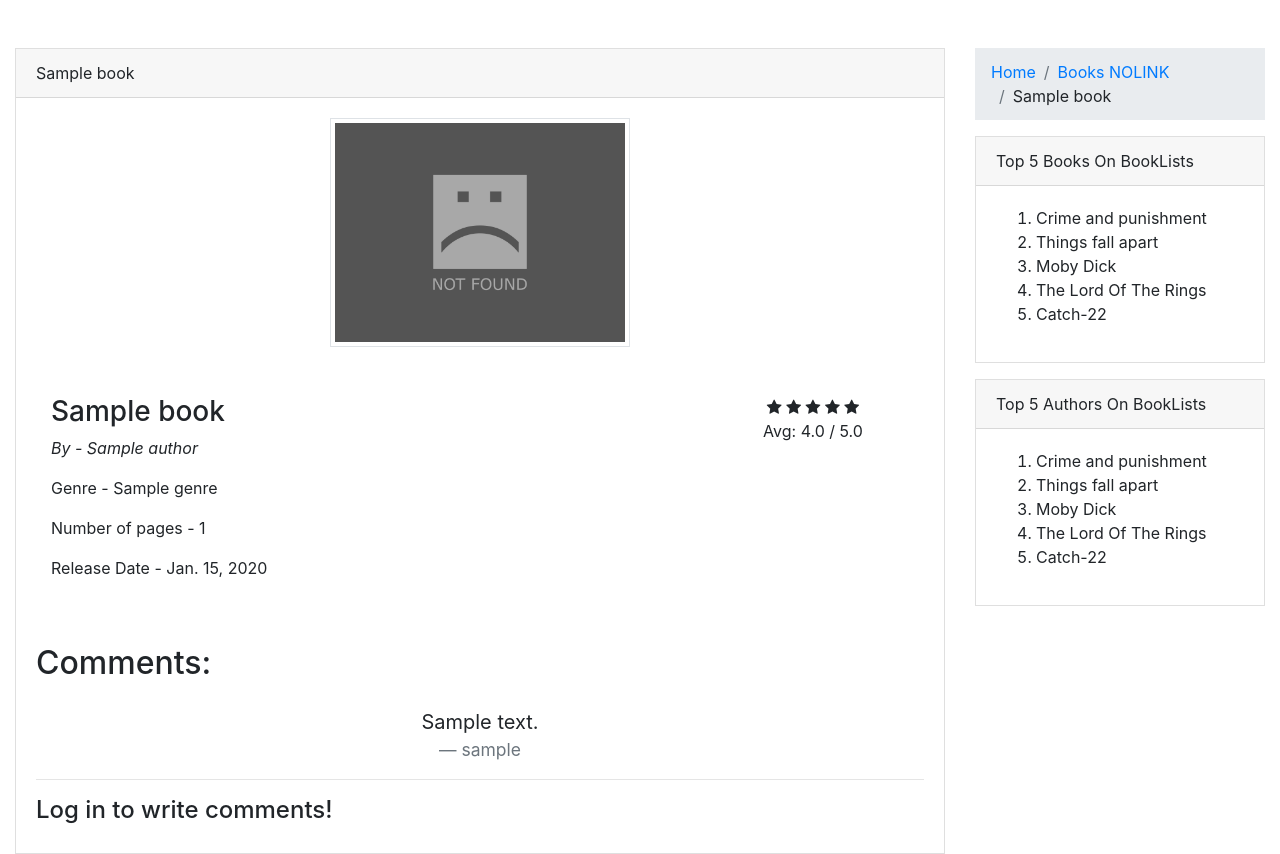
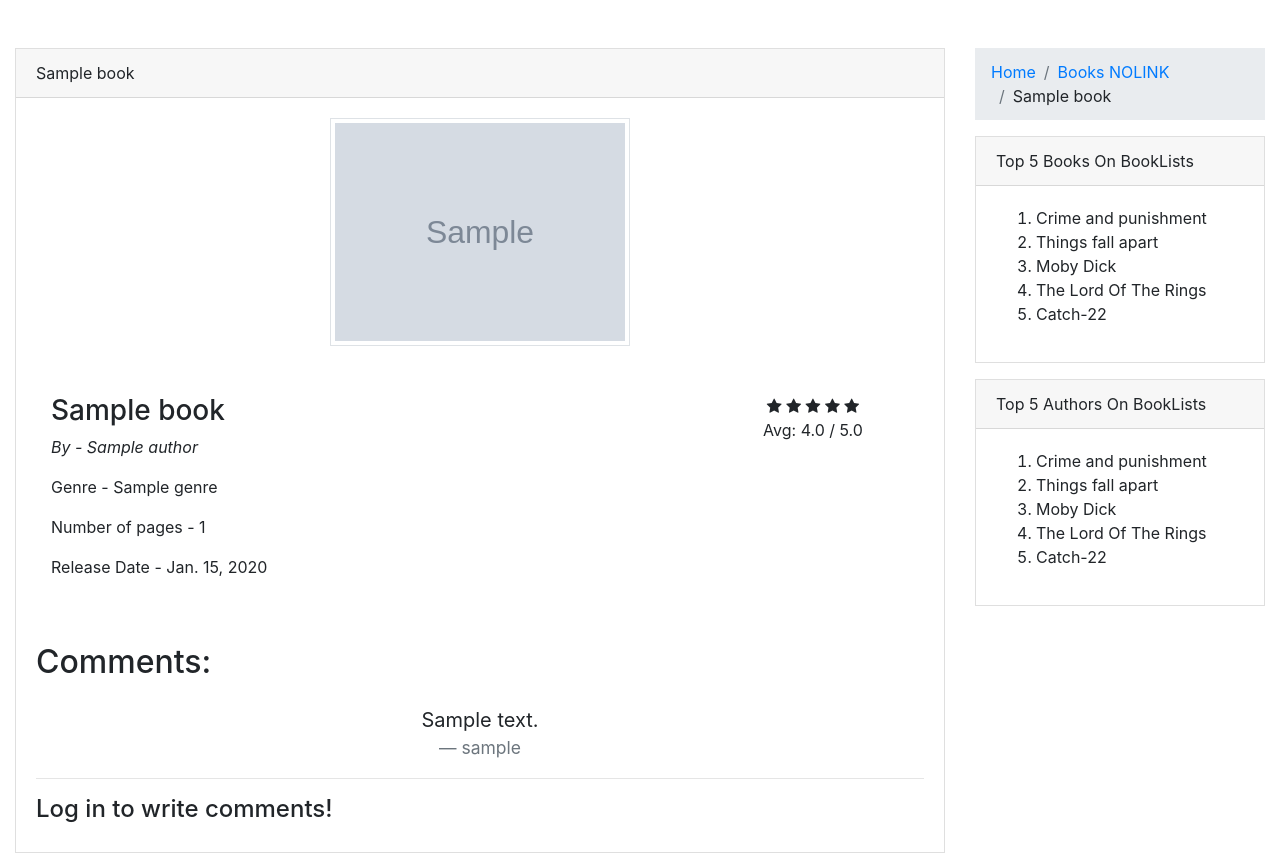
Before and after one commit to Danielius5/WAD_team_assignment, a Django app: a page that uses templates/booklists/books/view.html in a window 1280 px wide. Shown: the part 56-910 px from the top of the page. Run offline with Django 3.2, Linux system fonts and the light colour scheme; tables that the repository leaves empty hold one stand-in row (values such as "Sample post"); grey boxes marked "Sample" are stand-in pictures; some libraries are stand-ins or nearby versions.

Commit message:
added books

```diff
--- a/templates/booklists/books/view.html
+++ b/templates/booklists/books/view.html
@@ -20,7 +20,7 @@
 
     <div class="card-body">
 
-        <img src="/media/images/picturenotfound.jpg" class="img-fluid cover mx-auto d-block img-thumbnail" alt="{% translate 'cover of the book' %}">
+        <img src="{{ MEDIA_URL }}{{ book.cover }}" class="img-fluid cover mx-auto d-block img-thumbnail" alt="{% translate 'cover of the book' %}">
         <div class="container-fluid mt-5">
             <div class="row">
                 <div class="col-md-9">
```
Also changed, not shown: media/book_covers/book.jpg (added), media/book_covers/picturenotfound.jpg (renamed from media/images/picturenotfound.jpg).
